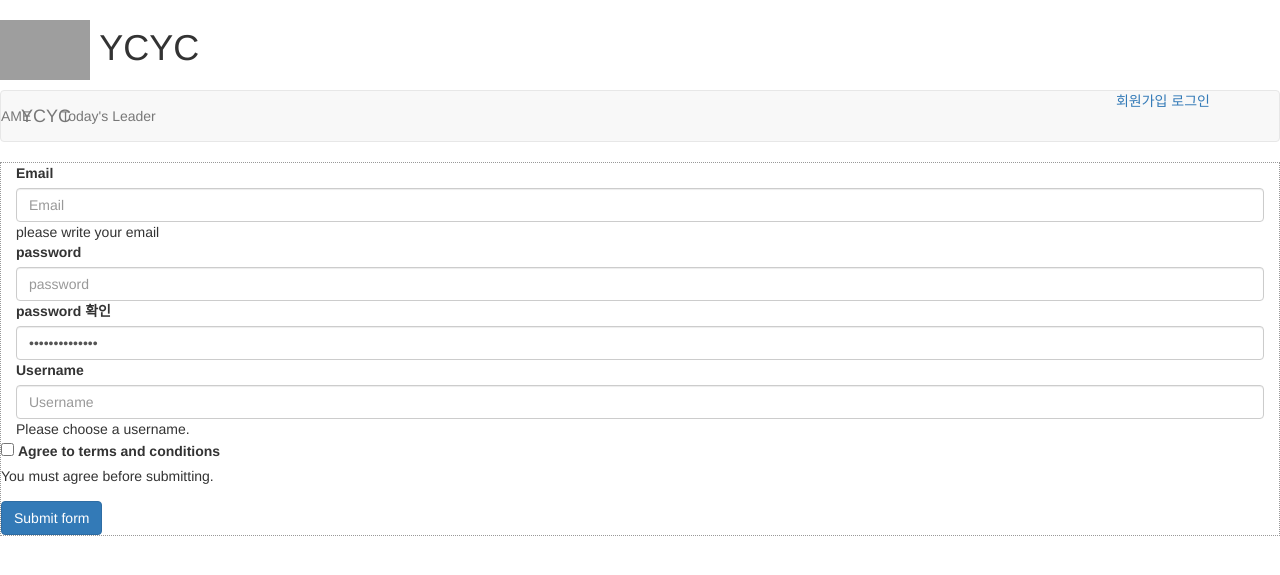
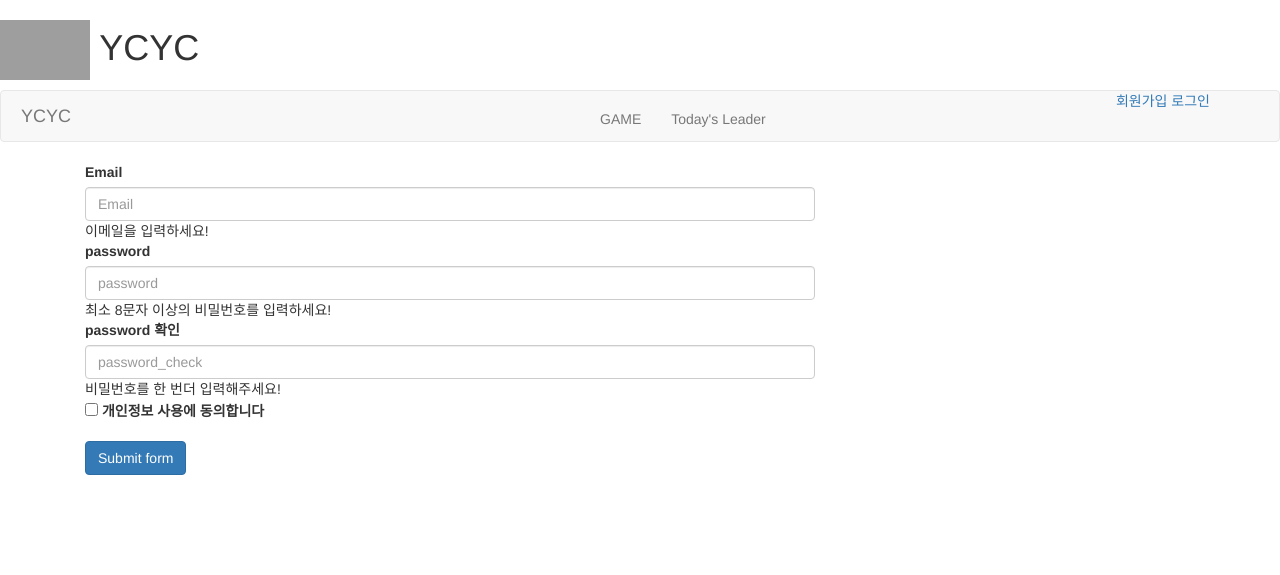
Before and after one commit to pirogramming/YoungCha_x2, a Django app: page /accounts/signup/ in a window 1280 px wide. Shown: the top 575 px of the page. Run offline with Django 3.2, Linux system fonts and the light colour scheme; parts of the project's set-up code (start-up, migrations or seed data) failed here and were passed over; some libraries are stand-ins or nearby versions; grey boxes are pictures that could not be loaded.

Commit message:
로그인 완성(이메일인증쪽 미완)/회원가입 일부 폼 꾸밈

```diff
--- a/accounts/templates/accounts/signup.html
+++ b/accounts/templates/accounts/signup.html
@@ -1,77 +1,56 @@
 {% extends "accounts/layout.html" %}
 
 {% block content %}
-    <style>
-        form {
-            border: 1px dotted #999;
-            border-radius: 0;
-            margin: 0 auto;
 
+<style>
+/*오류 메시지를 꾸미세요*/
+li { list-style:none;
+color: midnightblue;
+    position: absolute;
+    left: 500px;
+    top: 3px;
+}
+</style>
+<div class="container">
+    <form action="" method="post">    {% csrf_token %}
 
-        }
-
-
-    </style>
-    <body>
-
-    <form>
-        <div class="form-row">
-            <div class="col-md-12 mb-12">
+             <div class="col-md-8">
                 <label for="username">Email</label>
                 <input type="text" name='username' class="form-control is-valid" id="id_username" placeholder="Email"
                         required>
                 <div class="valid-feedback">
-                    please write your email
+                    이메일을 입력하세요!
                     {{ form.errors.username }}
                 </div>
             </div>
-            <div class="col-md-12 mb-12">
+
+             <div class="col-md-8">
                 <label for="password1">password</label>
                 <input type="password" name="password1" class="form-control is-valid" id="id_password1"
                        placeholder="password"  required>
-                <div class="valid-feedback">
+                <div class="valid-feedback" >
+                        최소 8문자 이상의 비밀번호를 입력하세요!
                       {{ form.errors.password1}}
                 </div>
             </div>
-            <div class="col-md-12 mb-12">
+             <div class="col-md-8">
                 <label for="password2">password 확인</label>
-                <input type="password" name="password2" class="form-control is-valid" id="id_password2"
-                        value="password_check" required>
+                <input type="password" name="password2" class="form-control is-valid" id="id_password2" placeholder="password_check"
+                         required>
                 <div class="valid-feedback">
+                비밀번호를 한 번더 입력해주세요!
                                        {{ form.errors.password2}}
                 </div>
             </div>
-
-
-            <div class="col-md-12 mb-12">
-
-
-                <label for="Username">Username</label>
-                <input type="text" class="form-control is-invalid" id="validationServerUsername"
-                       placeholder="Username" aria-describedby="inputGroupPrepend3" required>
-                <div class="invalid-feedback">
-                    Please choose a username.
-                </div>
-            </div>
-        </div>
-
-
-        </div>
-
-        <div class="form-group">
-            <div class="form-check">
-                <input class="form-check-input is-invalid" type="checkbox" value="" id="invalidCheck3" required>
-                <label class="form-check-label" for="invalidCheck3">
-                    Agree to terms and conditions
-                </label>
-                <div class="invalid-feedback">
-                    You must agree before submitting.
-                </div>
-            </div>
-        </div>
-        <button class="btn btn-primary" type="submit">Submit form</button>
-    </form>
-    </body>
+<div class="col-md-8">
+             <div class="form-group form-check">
+    <input type="checkbox" class="form-check-input" id="exampleCheck1">
+    <label class="form-check-label" for="exampleCheck1">개인정보 사용에 동의합니다</label>
+  </div>
+  </div>
+<div class="col-md-8">
+        <button class="btn btn-primary" type="submit">Submit form</button> </div>
+    </form></div>
 
 
 
```
